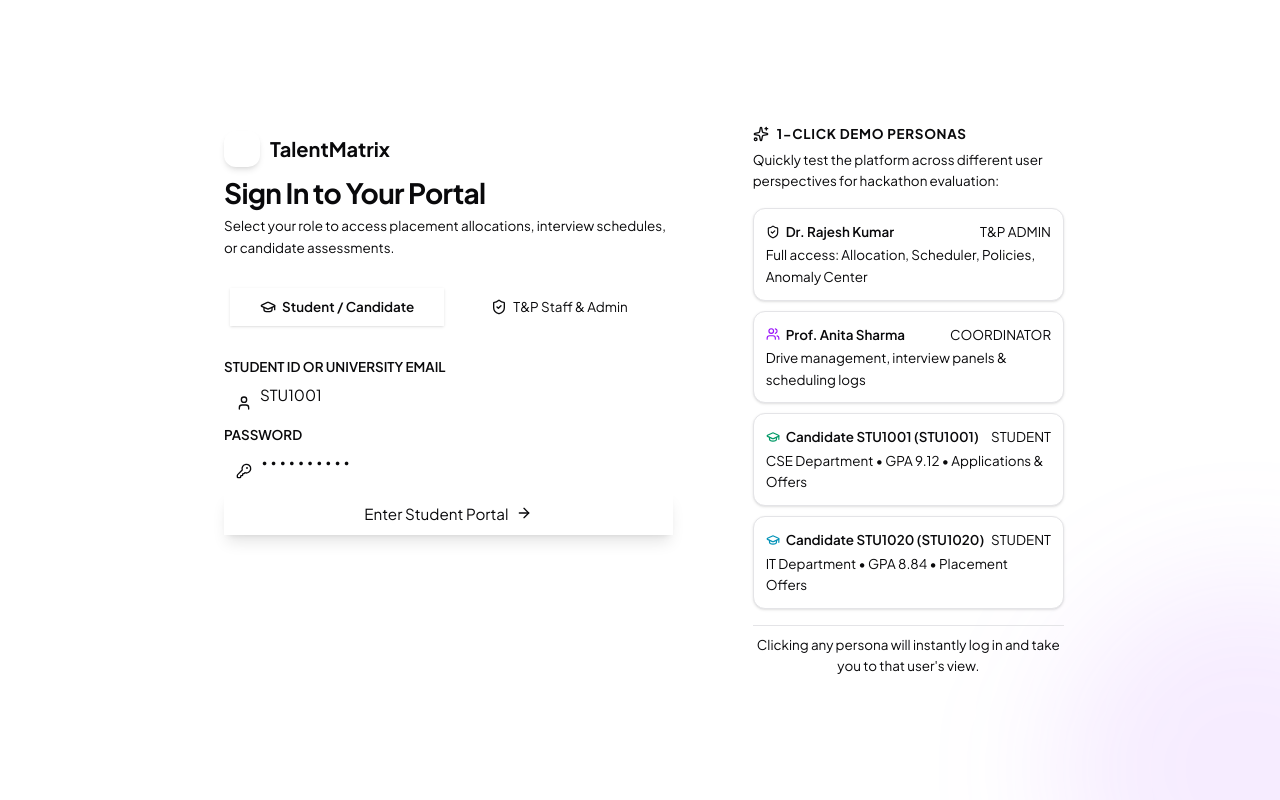
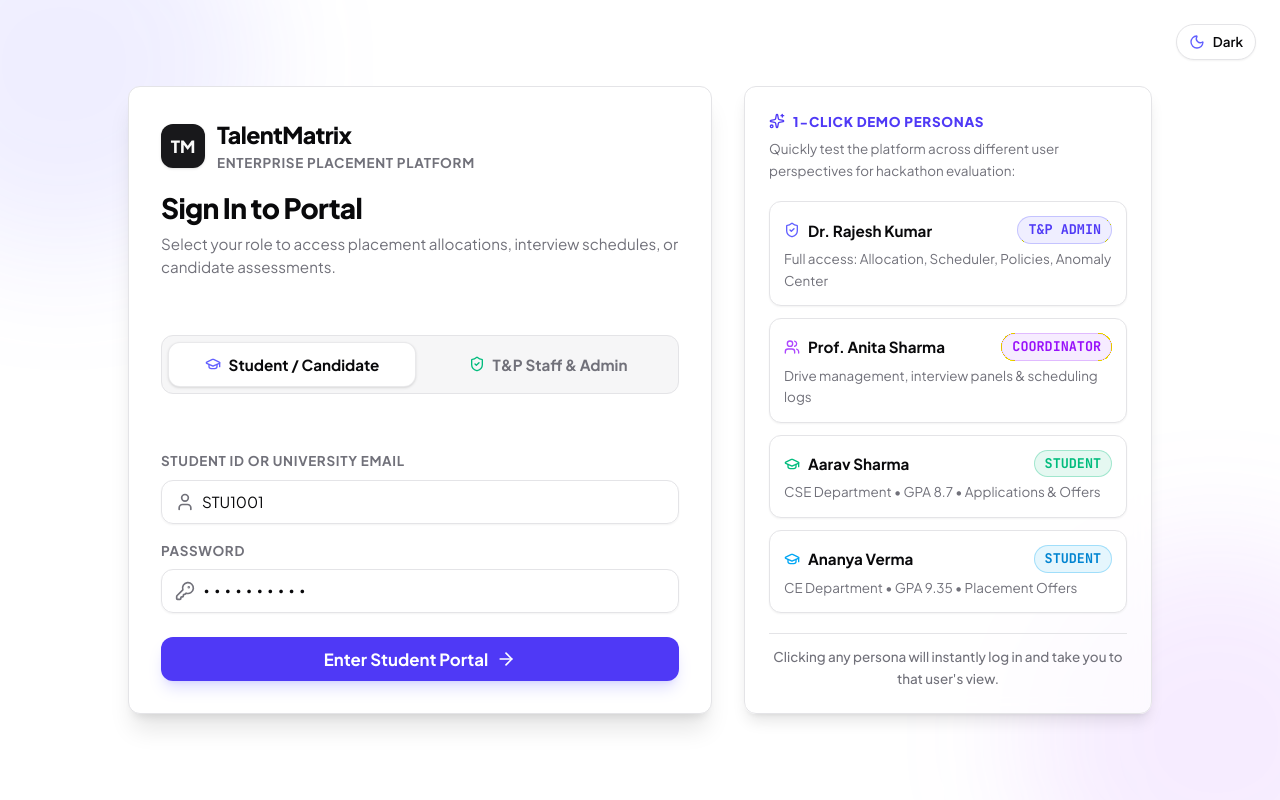
Before and after one commit to zNARENDRA/Talent_Matrix, a React (Vite) app in the folder client/: page /login in a window 1280 px wide. Built offline with nearby package versions, Linux system fonts and the light colour scheme; no server answers.

Commit message:
fix(ui): Overhaul Login page with shadcn/ui Card, Input, Button, and Badge primitives

```diff
--- a/client/src/components/ui/input.tsx
+++ b/client/src/components/ui/input.tsx
@@ -10,7 +10,7 @@ export const Input = React.forwardRef<HTMLInputElement, InputProps>(
       <input
         type={type}
         className={cn(
-          'flex h-9 w-full rounded-lg border border-input bg-background px-3 py-1 text-sm shadow-sm transition-colors file:border-0 file:bg-transparent file:text-sm file:font-medium placeholder:text-muted-foreground focus-visible:outline-none focus-visible:ring-1 focus-visible:ring-ring disabled:cursor-not-allowed disabled:opacity-50',
+          'flex h-11 w-full rounded-xl border border-input bg-background/80 px-3.5 py-2 text-sm text-foreground shadow-xs transition-all file:border-0 file:bg-transparent file:text-sm file:font-medium placeholder:text-muted-foreground focus-visible:outline-none focus-visible:ring-2 focus-visible:ring-ring focus-visible:border-transparent disabled:cursor-not-allowed disabled:opacity-50',
           className
         )}
         ref={ref}
--- a/client/src/pages/Login.tsx
+++ b/client/src/pages/Login.tsx
@@ -3,14 +3,22 @@ import { useNavigate } from 'react-router-dom';
 import { motion } from 'framer-motion';
 import { api } from '../lib/api';
 import { useAuthStore } from '../lib/authStore';
+import { useAppStore } from '../store/appStore';
 import {
   GraduationCap, ShieldCheck, Building2, User, KeyRound,
   ArrowRight, Sparkles, CheckCircle2, AlertCircle, Users,
+  Sun, Moon, ShieldAlert, Laptop
 } from 'lucide-react';
+import { Card, CardHeader, CardTitle, CardDescription, CardContent } from '../components/ui/card';
+import { Button } from '../components/ui/button';
+import { Badge } from '../components/ui/badge';
+import { Input } from '../components/ui/input';
+import { cn } from '../lib/utils';
 
 export const LoginPage: React.FC = () => {
   const navigate = useNavigate();
   const { login } = useAuthStore();
+  const { theme, toggleTheme } = useAppStore();
 
   const [portalType, setPortalType] = useState<'admin' | 'student'>('student');
   const [identifier, setIdentifier] = useState('STU1001');
@@ -85,39 +93,62 @@ export const LoginPage: React.FC = () => {
     }
   };
 
-  const s1 = demoData.students[0] || { studentId: 'STU1001', name: 'Candidate STU1001', department: 'CSE', gpa: 9.12 };
-  const s2 = demoData.students[1] || { studentId: 'STU1020', name: 'Candidate STU1020', department: 'IT', gpa: 8.84 };
+  const s1 = demoData.students[0] || { studentId: 'STU1001', name: 'Aarav Sharma', department: 'CSE', gpa: 8.7 };
+  const s2 = demoData.students[1] || { studentId: 'STU1002', name: 'Ananya Verma', department: 'CE', gpa: 9.35 };
 
   return (
-    <div className="min-h-screen flex items-center justify-center p-4 bg-surface-50 dark:bg-surface-950 relative overflow-hidden">
-      {/* Background Decorative Gradients */}
-      <div className="absolute -top-40 -left-40 w-96 h-96 rounded-full bg-primary-500/10 blur-3xl pointer-events-none" />
-      <div className="absolute -bottom-40 -right-40 w-96 h-96 rounded-full bg-purple-500/10 blur-3xl pointer-events-none" />
+    <div className="min-h-screen flex items-center justify-center p-4 sm:p-6 md:p-8 bg-background relative overflow-hidden">
+      {/* Background Decorative Ambient Glows */}
+      <div className="absolute -top-32 -left-32 w-96 h-96 rounded-full bg-indigo-500/10 dark:bg-indigo-500/15 blur-3xl pointer-events-none" />
+      <div className="absolute -bottom-32 -right-32 w-96 h-96 rounded-full bg-purple-500/10 dark:bg-purple-500/15 blur-3xl pointer-events-none" />
 
-      <div className="w-full max-w-4xl grid grid-cols-1 lg:grid-cols-12 gap-6 z-10">
-        {/* Left Column: Form */}
+      {/* Theme Toggle Top Right */}
+      <div className="absolute top-6 right-6 z-20">
+        <Button
+          variant="outline"
+          size="sm"
+          onClick={toggleTheme}
+          className="rounded-full shadow-xs gap-2 font-semibold text-xs"
+        >
+          {theme === 'dark' ? <Sun className="w-4 h-4 text-amber-400" /> : <Moon className="w-4 h-4 text-indigo-500" />}
+          <span>{theme === 'dark' ? 'Light' : 'Dark'}</span>
+        </Button>
+      </div>
+
+      <div className="w-full max-w-5xl grid grid-cols-1 lg:grid-cols-12 gap-8 z-10 my-auto items-stretch">
+        {/* Left Column: Login Card */}
         <motion.div
-          initial={{ opacity: 0, y: 20 }}
+          initial={{ opacity: 0, y: 16 }}
           animate={{ opacity: 1, y: 0 }}
-          className="lg:col-span-7 glass-card p-8 space-y-6"
+          className="lg:col-span-7 flex"
         >
+          <Card className="w-full shadow-xl border-border bg-card flex flex-col justify-between p-8 space-y-6">
             <div>
-            <div className="flex items-center gap-2.5 mb-2">
-              <div className="w-9 h-9 rounded-xl bg-primary-600 flex items-center justify-center text-white font-bold text-sm shadow-md shadow-primary-500/20">
+              {/* Header Branding */}
+              <div className="flex items-center gap-3 mb-4">
+                <div className="w-11 h-11 rounded-xl bg-primary flex items-center justify-center text-primary-foreground font-black text-base shadow-sm">
                   TM
                 </div>
-              <span className="font-bold text-lg text-surface-900 dark:text-white">TalentMatrix</span>
+                <div>
+                  <h2 className="font-extrabold text-xl tracking-tight text-foreground leading-none">
+                    TalentMatrix
+                  </h2>
+                  <span className="text-xs text-muted-foreground font-bold uppercase tracking-wider">
+                    Enterprise Placement Platform
+                  </span>
                 </div>
-            <h1 className="text-2xl font-bold text-surface-900 dark:text-white tracking-tight">
-              Sign In to Your Portal
+              </div>
+
+              <h1 className="text-2xl sm:text-3xl font-extrabold text-foreground tracking-tight mt-3">
+                Sign In to Portal
               </h1>
-            <p className="text-xs text-surface-500 mt-1">
+              <p className="text-sm text-muted-foreground mt-1.5 leading-relaxed">
                 Select your role to access placement allocations, interview schedules, or candidate assessments.
               </p>
             </div>
 
             {/* Portal Role Tabs */}
-          <div className="grid grid-cols-2 gap-2 bg-surface-100 dark:bg-surface-800 p-1.5 rounded-xl">
+            <div className="grid grid-cols-2 gap-2 bg-muted/80 p-1.5 rounded-xl border border-border">
               <button
                 type="button"
                 onClick={() => {
@@ -126,13 +157,15 @@ export const LoginPage: React.FC = () => {
                   setPassword('student123');
                   setError(null);
                 }}
-              className={`btn text-xs py-2 flex items-center justify-center gap-1.5 transition-all ${
+                className={cn(
+                  'py-2.5 px-3 rounded-lg text-sm font-bold flex items-center justify-center gap-2 transition-all cursor-pointer select-none',
                   portalType === 'student'
-                  ? 'bg-white dark:bg-surface-700 text-primary-600 dark:text-primary-300 shadow-sm font-semibold'
-                  : 'text-surface-500 border-0 shadow-none'
-              }`}
+                    ? 'bg-card text-foreground shadow-sm border border-border/80'
+                    : 'text-muted-foreground hover:text-foreground'
+                )}
               >
-              <GraduationCap className="w-4 h-4" /> Student / Candidate
+                <GraduationCap className="w-4 h-4 text-indigo-500" />
+                Student / Candidate
               </button>
 
               <button
@@ -143,13 +176,15 @@ export const LoginPage: React.FC = () => {
                   setPassword('admin123');
                   setError(null);
                 }}
-              className={`btn text-xs py-2 flex items-center justify-center gap-1.5 transition-all ${
+                className={cn(
+                  'py-2.5 px-3 rounded-lg text-sm font-bold flex items-center justify-center gap-2 transition-all cursor-pointer select-none',
                   portalType === 'admin'
-                  ? 'bg-white dark:bg-surface-700 text-primary-600 dark:text-primary-300 shadow-sm font-semibold'
-                  : 'text-surface-500 border-0 shadow-none'
-              }`}
+                    ? 'bg-card text-foreground shadow-sm border border-border/80'
+                    : 'text-muted-foreground hover:text-foreground'
+                )}
               >
-              <ShieldCheck className="w-4 h-4" /> T&P Staff & Admin
+                <ShieldCheck className="w-4 h-4 text-emerald-500" />
+                T&amp;P Staff &amp; Admin
               </button>
             </div>
 
@@ -158,9 +193,9 @@ export const LoginPage: React.FC = () => {
               <motion.div
                 initial={{ opacity: 0, height: 0 }}
                 animate={{ opacity: 1, height: 'auto' }}
-              className="p-3 rounded-xl bg-danger-500/10 border border-danger-500/30 text-danger-600 dark:text-danger-400 text-xs flex items-center gap-2"
+                className="p-3.5 rounded-xl bg-destructive/10 border border-destructive/30 text-destructive text-sm font-semibold flex items-center gap-2.5"
               >
-              <AlertCircle className="w-4 h-4 flex-shrink-0" />
+                <AlertCircle className="w-5 h-5 flex-shrink-0" />
                 <span>{error}</span>
               </motion.div>
             )}
@@ -168,135 +203,157 @@ export const LoginPage: React.FC = () => {
             {/* Login Form */}
             <form onSubmit={handleLogin} className="space-y-4">
               <div>
-              <label className="text-xs font-semibold text-surface-600 dark:text-surface-300 uppercase block mb-1.5">
+                <label className="text-xs font-bold text-muted-foreground uppercase tracking-wider block mb-2">
                   {portalType === 'student' ? 'Student ID or University Email' : 'Staff Email Address'}
                 </label>
                 <div className="relative">
-                <input
+                  <Input
                     type="text"
                     value={identifier}
                     onChange={(e) => setIdentifier(e.target.value)}
                     placeholder={portalType === 'student' ? 'e.g. STU1001 or student@university.edu' : 'e.g. admin@talentmatrix.edu'}
-                  className="input-field text-sm pl-9"
+                    className="pl-10"
                     required
                   />
-                <User className="w-4 h-4 text-surface-400 absolute left-3 top-3" />
+                  <User className="w-5 h-5 text-muted-foreground absolute left-3.5 top-3 pointer-events-none" />
                 </div>
               </div>
 
               <div>
-              <label className="text-xs font-semibold text-surface-600 dark:text-surface-300 uppercase block mb-1.5">
+                <label className="text-xs font-bold text-muted-foreground uppercase tracking-wider block mb-2">
                   Password
                 </label>
                 <div className="relative">
-                <input
+                  <Input
                     type="password"
                     value={password}
                     onChange={(e) => setPassword(e.target.value)}
                     placeholder="••••••••"
-                  className="input-field text-sm pl-9 font-mono"
+                    className="pl-10 font-mono tracking-widest"
                     required
                   />
-                <KeyRound className="w-4 h-4 text-surface-400 absolute left-3 top-3" />
+                  <KeyRound className="w-5 h-5 text-muted-foreground absolute left-3.5 top-3 pointer-events-none" />
                 </div>
               </div>
 
-            <button
+              <Button
                 type="submit"
                 disabled={loading}
-              className="btn-primary w-full text-sm py-2.5 flex items-center justify-center gap-2 shadow-lg shadow-primary-500/20"
+                variant="brand"
+                size="lg"
+                className="w-full text-base font-bold shadow-lg shadow-indigo-500/20 mt-2 cursor-pointer"
               >
                 {loading ? (
                   'Authenticating...'
                 ) : (
                   <>
-                  Enter {portalType === 'student' ? 'Student Portal' : 'Command Center'} <ArrowRight className="w-4 h-4" />
+                    Enter {portalType === 'student' ? 'Student Portal' : 'Command Center'} <ArrowRight className="w-5 h-5 ml-2" />
                   </>
                 )}
-            </button>
+              </Button>
             </form>
+          </Card>
         </motion.div>
 
         {/* Right Column: 1-Click Demo Personas */}
         <motion.div
-          initial={{ opacity: 0, y: 20 }}
+          initial={{ opacity: 0, y: 16 }}
           animate={{ opacity: 1, y: 0 }}
-          transition={{ delay: 0.1 }}
-          className="lg:col-span-5 glass-card p-6 space-y-4 flex flex-col justify-between bg-gradient-to-br from-surface-50/80 to-primary-50/30 dark:from-surface-900/90 dark:to-primary-950/20"
+          transition={{ delay: 0.08 }}
+          className="lg:col-span-5 flex"
         >
+          <Card className="w-full shadow-lg border-border bg-card/70 backdrop-blur-sm p-6 flex flex-col justify-between space-y-5">
             <div>
-            <div className="flex items-center gap-2 text-xs font-bold uppercase tracking-wider text-primary-700 dark:text-primary-300 mb-1">
-              <Sparkles className="w-4 h-4 text-primary-500" />
+              <div className="flex items-center gap-2 text-xs font-extrabold uppercase tracking-wider text-indigo-600 dark:text-indigo-400 mb-1.5">
+                <Sparkles className="w-4 h-4" />
                 1-Click Demo Personas
               </div>
-            <p className="text-xs text-surface-500">
+              <p className="text-xs text-muted-foreground leading-relaxed">
                 Quickly test the platform across different user perspectives for hackathon evaluation:
               </p>
             </div>
 
-          <div className="space-y-2.5">
+            <div className="space-y-3">
               {/* Persona 1: Placement Officer */}
               <div
                 onClick={() => handleQuickDemoLogin('admin@talentmatrix.edu', 'admin123', 'admin')}
-              className="p-3 rounded-xl bg-white dark:bg-surface-800/80 hover:border-primary-500 border border-surface-200 dark:border-surface-700 cursor-pointer transition-all hover:scale-[1.01] shadow-sm space-y-0.5 group"
+                className="p-3.5 rounded-xl bg-card hover:bg-muted/60 border border-border hover:border-indigo-500/50 cursor-pointer transition-all hover:scale-[1.01] shadow-xs space-y-1 group"
               >
                 <div className="flex items-center justify-between">
-                <span className="font-semibold text-xs text-surface-900 dark:text-white flex items-center gap-1.5">
-                  <ShieldCheck className="w-3.5 h-3.5 text-primary-600" /> Dr. Rajesh Kumar
+                  <span className="font-bold text-sm text-foreground flex items-center gap-2">
+                    <ShieldCheck className="w-4 h-4 text-indigo-500" /> Dr. Rajesh Kumar
                   </span>
-                <span className="badge badge-primary text-xs">T&P ADMIN</span>
+                  <Badge variant="brand" className="text-xs font-bold font-mono">
+                    T&amp;P ADMIN
+                  </Badge>
                 </div>
-              <p className="text-xs text-surface-500">Full access: Allocation, Scheduler, Policies, Anomaly Center</p>
+                <p className="text-xs text-muted-foreground">
+                  Full access: Allocation, Scheduler, Policies, Anomaly Center
+                </p>
               </div>
 
               {/* Persona 2: Coordinator */}
               <div
                 onClick={() => handleQuickDemoLogin('coordinator@talentmatrix.edu', 'coord123', 'admin')}
-              className="p-3 rounded-xl bg-white dark:bg-surface-800/80 hover:border-primary-500 border border-surface-200 dark:border-surface-700 cursor-pointer transition-all hover:scale-[1.01] shadow-sm space-y-0.5 group"
+                className="p-3.5 rounded-xl bg-card hover:bg-muted/60 border border-border hover:border-purple-500/50 cursor-pointer transition-all hover:scale-[1.01] shadow-xs space-y-1 group"
               >
                 <div className="flex items-center justify-between">
-                <span className="font-semibold text-xs text-surface-900 dark:text-white flex items-center gap-1.5">
-                  <Users className="w-3.5 h-3.5 text-purple-600" /> Prof. Anita Sharma
+                  <span className="font-bold text-sm text-foreground flex items-center gap-2">
+                    <Users className="w-4 h-4 text-purple-500" /> Prof. Anita Sharma
                   </span>
-                <span className="badge badge-warning text-xs">COORDINATOR</span>
+                  <Badge variant="purple" className="text-xs font-bold font-mono">
+                    COORDINATOR
+                  </Badge>
                 </div>
-              <p className="text-xs text-surface-500">Drive management, interview panels & scheduling logs</p>
+                <p className="text-xs text-muted-foreground">
+                  Drive management, interview panels &amp; scheduling logs
+                </p>
               </div>
 
               {/* Persona 3: Student 1 */}
               <div
                 onClick={() => handleQuickDemoLogin(s1.studentId, 'student123', 'student')}
-              className="p-3 rounded-xl bg-white dark:bg-surface-800/80 hover:border-emerald-500 border border-surface-200 dark:border-surface-700 cursor-pointer transition-all hover:scale-[1.01] shadow-sm space-y-0.5 group"
+                className="p-3.5 rounded-xl bg-card hover:bg-muted/60 border border-border hover:border-emerald-500/50 cursor-pointer transition-all hover:scale-[1.01] shadow-xs space-y-1 group"
               >
                 <div className="flex items-center justify-between">
-                <span className="font-semibold text-xs text-surface-900 dark:text-white flex items-center gap-1.5 truncate">
-                  <GraduationCap className="w-3.5 h-3.5 text-emerald-600 flex-shrink-0" /> {s1.name} ({s1.studentId})
+                  <span className="font-bold text-sm text-foreground flex items-center gap-2 truncate">
+                    <GraduationCap className="w-4 h-4 text-emerald-500 flex-shrink-0" /> {s1.name || s1.studentId}
                   </span>
-                <span className="badge badge-success text-xs flex-shrink-0">STUDENT</span>
+                  <Badge variant="success" className="text-xs font-bold font-mono">
+                    STUDENT
+                  </Badge>
                 </div>
-              <p className="text-xs text-surface-500">{s1.department} Department • GPA {s1.gpa} • Applications & Offers</p>
+                <p className="text-xs text-muted-foreground">
+                  {s1.department} Department • GPA {s1.gpa} • Applications &amp; Offers
+                </p>
               </div>
 
               {/* Persona 4: Student 2 */}
               <div
                 onClick={() => handleQuickDemoLogin(s2.studentId, 'student123', 'student')}
-              className="p-3 rounded-xl bg-white dark:bg-surface-800/80 hover:border-cyan-500 border border-surface-200 dark:border-surface-700 cursor-pointer transition-all hover:scale-[1.01] shadow-sm space-y-0.5 group"
+                className="p-3.5 rounded-xl bg-card hover:bg-muted/60 border border-border hover:border-sky-500/50 cursor-pointer transition-all hover:scale-[1.01] shadow-xs space-y-1 group"
               >
                 <div className="flex items-center justify-between">
-                <span className="font-semibold text-xs text-surface-900 dark:text-white flex items-center gap-1.5 truncate">
-                  <GraduationCap className="w-3.5 h-3.5 text-cyan-600 flex-shrink-0" /> {s2.name} ({s2.studentId})
+                  <span className="font-bold text-sm text-foreground flex items-center gap-2 truncate">
+                    <GraduationCap className="w-4 h-4 text-sky-500 flex-shrink-0" /> {s2.name || s2.studentId}
                   </span>
-                <span className="badge badge-info text-xs flex-shrink-0">STUDENT</span>
+                  <Badge variant="info" className="text-xs font-bold font-mono">
+                    STUDENT
+                  </Badge>
                 </div>
-              <p className="text-xs text-surface-500">{s2.department} Department • GPA {s2.gpa} • Placement Offers</p>
+                <p className="text-xs text-muted-foreground">
+                  {s2.department} Department • GPA {s2.gpa} • Placement Offers
+                </p>
               </div>
             </div>
 
-          <div className="text-xs text-surface-400 text-center pt-2 border-t border-surface-200 dark:border-surface-800">
+            <div className="text-xs text-muted-foreground text-center pt-3 border-t border-border font-medium">
               Clicking any persona will instantly log in and take you to that user's view.
             </div>
+          </Card>
         </motion.div>
       </div>
     </div>
   );
 };
+export default LoginPage;
```
Lines whose indentation alone changed are shown as unchanged.
